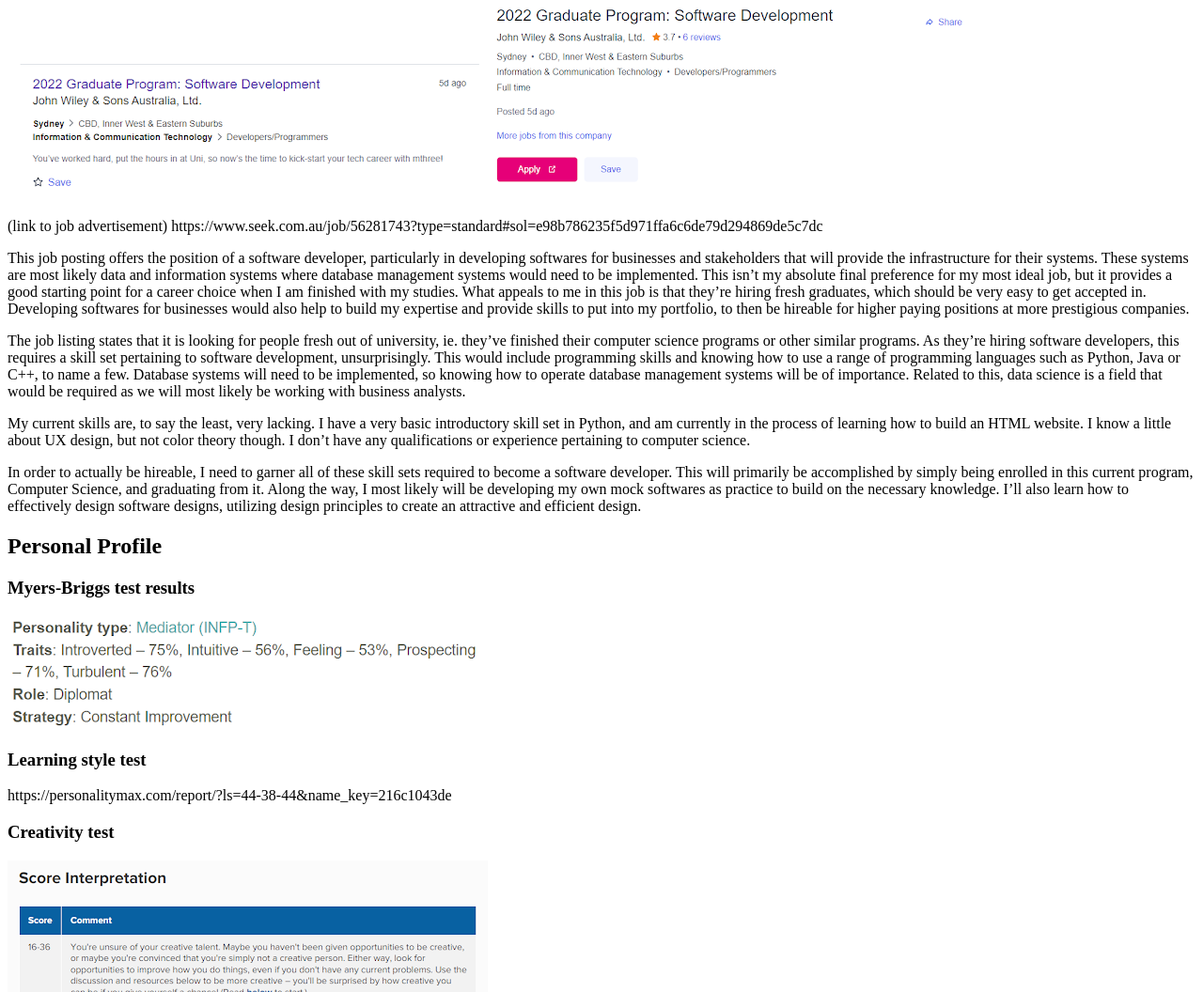
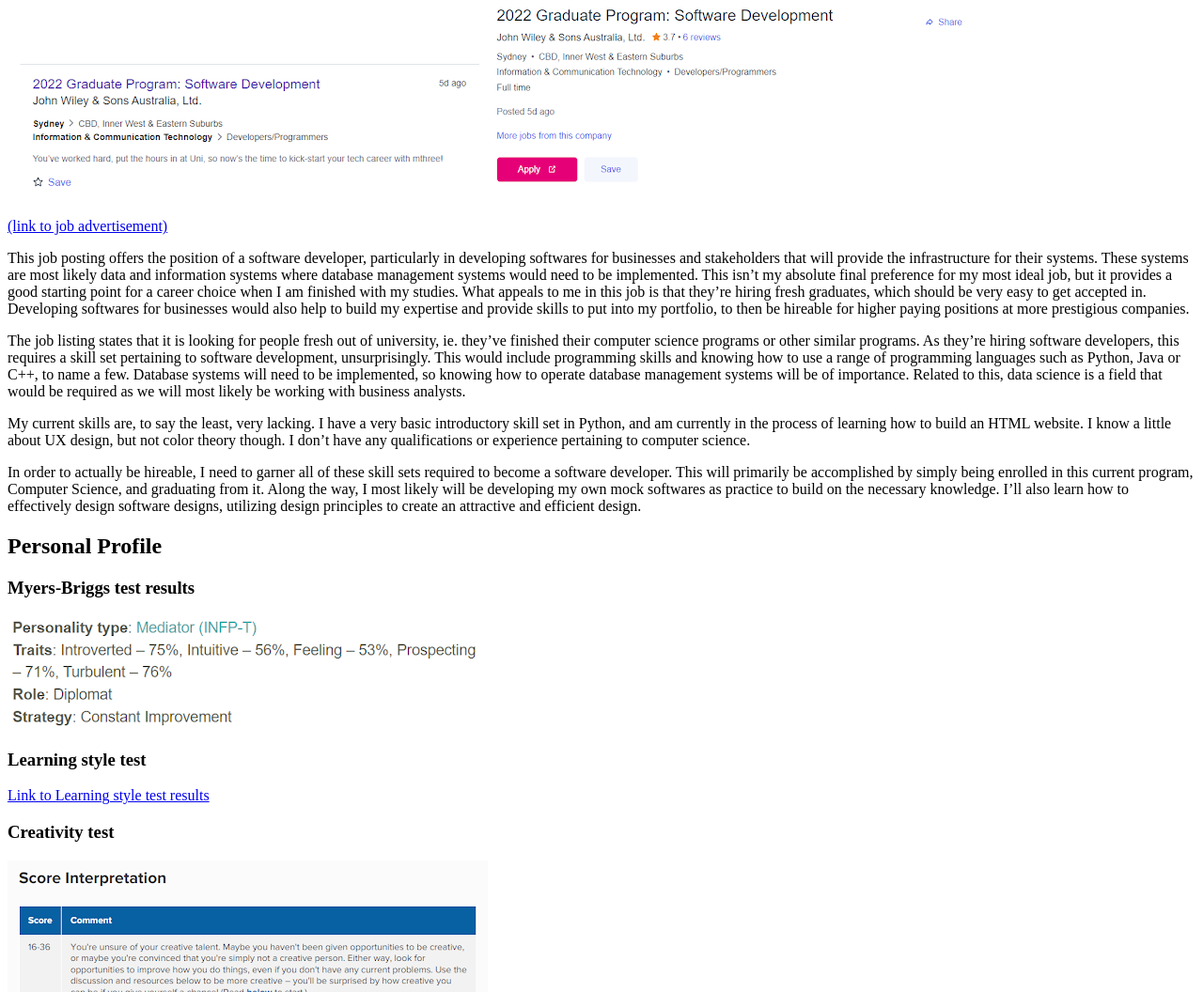
Before and after one commit to elliotbread/Assignment-1, a plain HTML site: page index.html in a window 1280 px wide. Shown: the part 1168-2224 px from the top of the page at 94% size. Drawn offline with Linux system fonts and the light colour scheme.

Commit message:
gave the links a path to their websites

```diff
--- a/index.html
+++ b/index.html
@@ -36,7 +36,7 @@
     <h2>Ideal Job</h2>
     <img src="job_ad.png" alt="Job Advertisement">
     <img src="job_ad2.png" alt="Job Advertisement 2">
-    <p>(link to job advertisement) https://www.seek.com.au/job/56281743?type=standard#sol=e98b786235f5d971ffa6c6de79d294869de5c7dc</p>
+    <p><a href="https://www.seek.com.au/job/56281743?type=standard#sol=e98b786235f5d971ffa6c6de79d294869de5c7dc" target="_blank">(link to job advertisement)</a></p>
     <p>
       This job posting offers the position of a software developer, particularly in developing softwares for businesses and stakeholders that will provide the infrastructure for their systems. These systems are most likely data and information systems where database management systems would need to be implemented.
   This isn’t my absolute final preference for my most ideal job, but it provides a good starting point for a career choice when I am finished with my studies. What appeals to me in this job is that they’re hiring fresh graduates, which should be very easy to get accepted in. Developing softwares for businesses would also help to build my expertise and provide skills to put into my portfolio, to then be hireable for higher paying positions at more prestigious companies.</p>
@@ -55,7 +55,7 @@
     <h3>Myers-Briggs test results</h3>
     <img src="myers-briggs.png" alt="Test Results">
     <h3>Learning style test</h3>
-    <p>https://personalitymax.com/report/?ls=44-38-44&name_key=216c1043de</p>
+    <p><a href="https://personalitymax.com/report/?ls=44-38-44&name_key=216c1043de" target="_blank">Link to Learning style test results</a></p>
     <h3>Creativity test</h3>
     <img src="creativitytest.png" alt="Creativity Test">
     <p>Score = 47</p>
```
